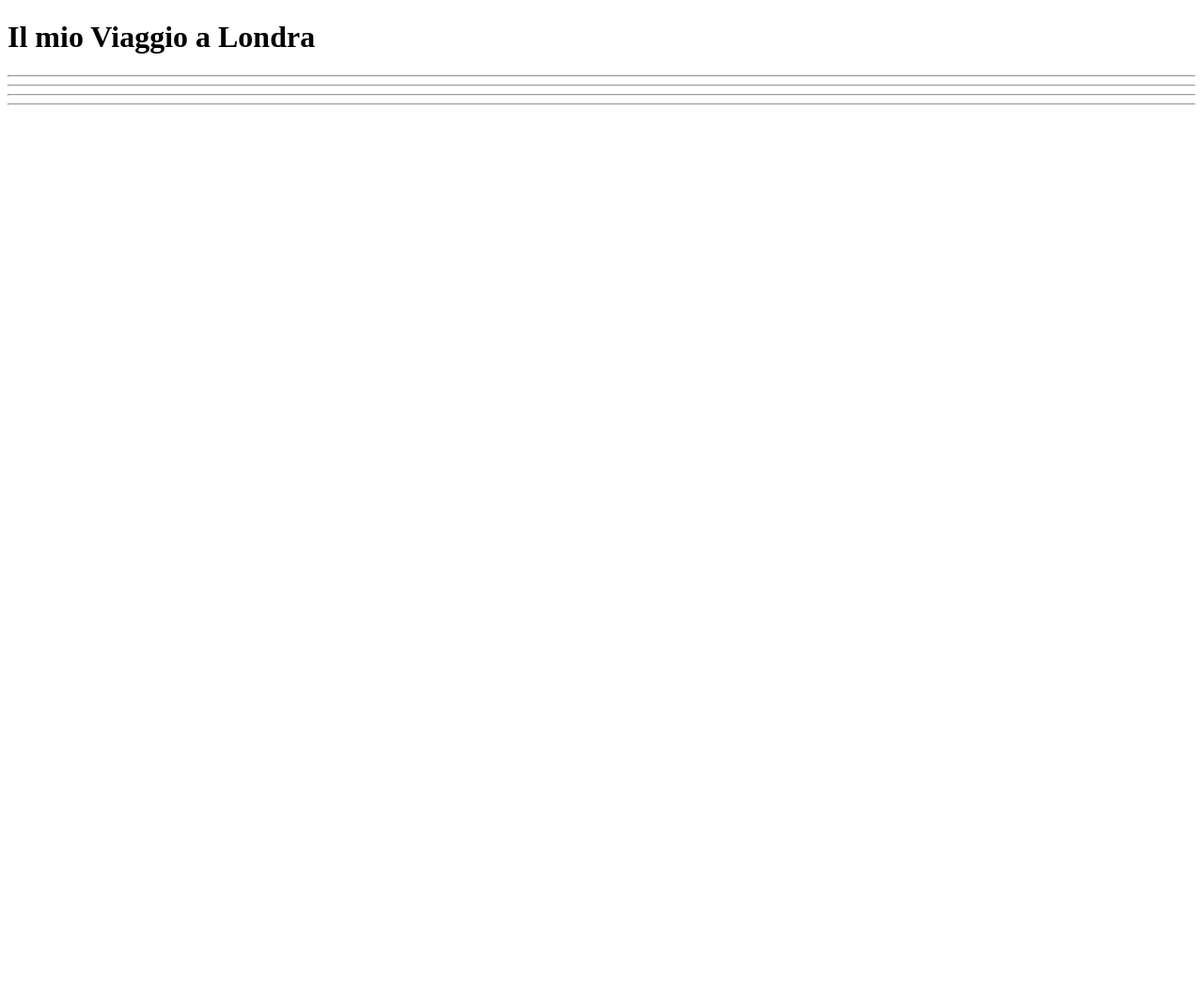
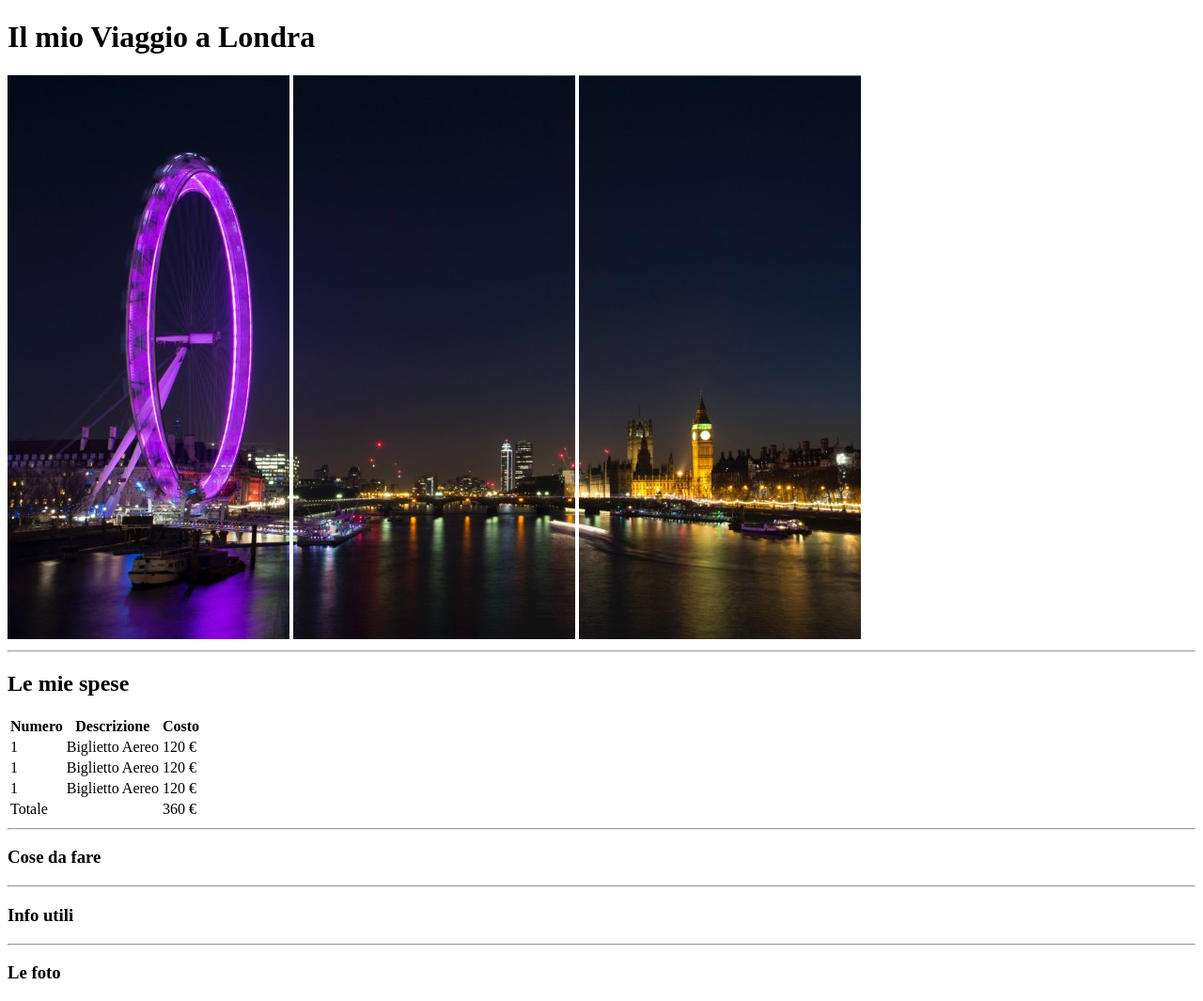
Before and after one commit to ValentinaZussino/html-london-trip, a plain HTML site: page index.html in a window 1280 px wide. Shown: the whole page at 94% size. Before the commit the page ends 800 px from the top, so only its background shows below. Drawn offline with Linux system fonts and the light colour scheme.

Commit message:
completamento prima e seconda sezione

```diff
--- a/index.html
+++ b/index.html
@@ -13,23 +13,66 @@
     </header>
     <main>
         <!-- trio immagini Londra -->
-        <section></section>
+        <section>
+            <img src="img/pexels-bill-emrich-230794-0.jpg" alt="ruota panoramica di Londra">
+            <img src="img/pexels-bill-emrich-230794-1.jpg" alt="ponte di Londra">
+            <img src="img/pexels-bill-emrich-230794-2.jpg" alt="BigBang Londra">
+        </section>
         <hr>
 
         <!-- Le mie spese -->
-        <section></section>
+        <section>
+            <h2>Le mie spese</h2>
+            <table>
+                <thead>
+                    <tr>
+                        <th>Numero</th>
+                        <th>Descrizione</th>
+                        <th>Costo</th>
+                    </tr>
+                </thead>
+                <tbody>
+                    <tr>
+                        <td>1</td>
+                        <td>Biglietto Aereo</td>
+                        <td>120 €</td>
+                    </tr>
+                    <tr>
+                        <td>1</td>
+                        <td>Biglietto Aereo</td>
+                        <td>120 €</td>
+                    </tr>
+                    <tr>
+                        <td>1</td>
+                        <td>Biglietto Aereo</td>
+                        <td>120 €</td>
+                    </tr>
+                    <tr>
+                        <td>Totale</td>
+                        <td></td>
+                        <td>360 €</td>
+                    </tr>
+                </tbody>
+            </table>
+        </section>
         <hr>
 
         <!-- Cose da fare -->
-        <section></section>
+        <section>
+            <h3>Cose da fare</h3>
+        </section>
         <hr>
 
         <!-- Info utili -->
-        <section></section>
+        <section>
+            <h3>Info utili</h3>
+        </section>
         <hr>
 
         <!-- Le foto -->
-        <section></section>
+        <section>
+            <h3>Le foto</h3>
+        </section>
     </main>
 </body>
 
```
